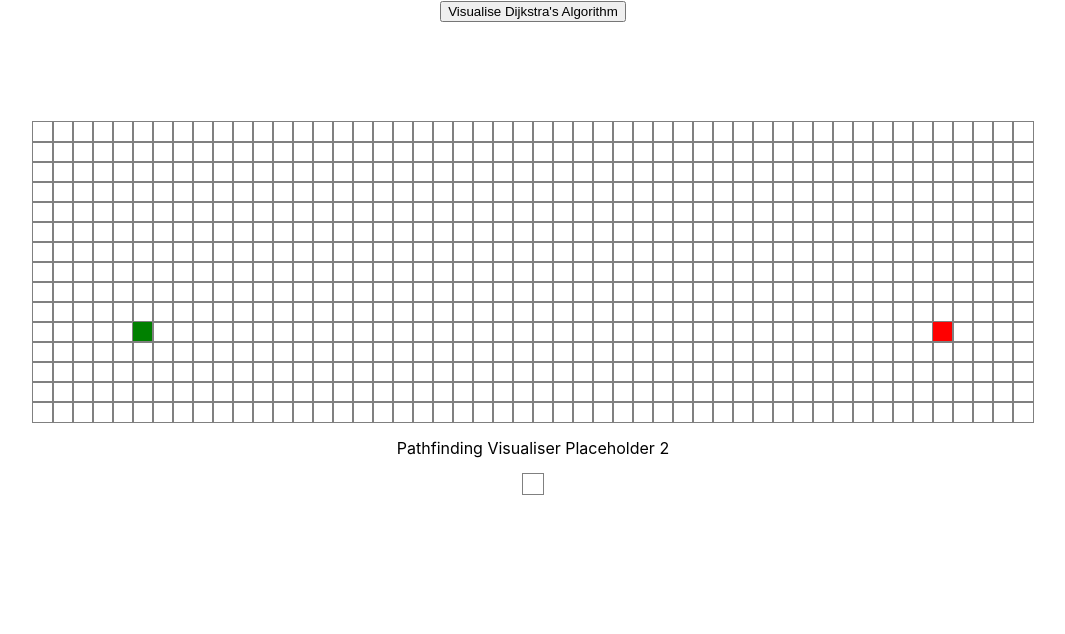
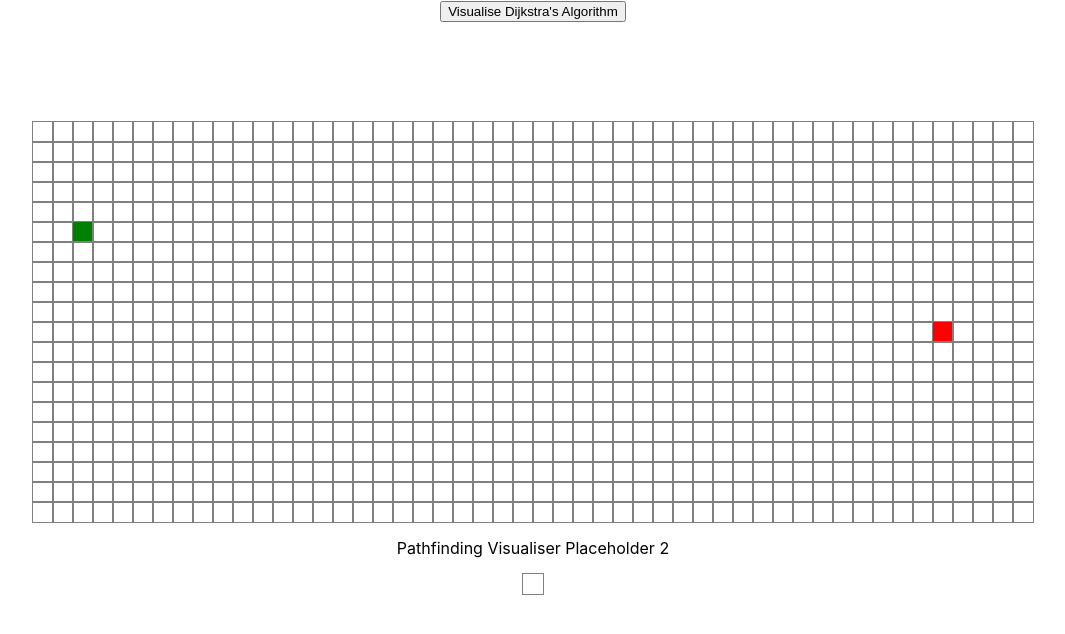
Before and after one commit to ivanleongwm/pathfinding-visualiser, a React (Create React App) app: page / in a window 1280 px wide. Shown: the top 634 px of the page, without its empty margins (107-1172 px from the left). Built offline with nearby package versions, Linux system fonts and the light colour scheme.

Commit message:
forward visualisation with dijkstra added

```diff
--- a/src/PathfindingVisualiser/Node/Node.css
+++ b/src/PathfindingVisualiser/Node/Node.css
@@ -1,6 +1,79 @@
+.node {
+  width: 25px;
+  height: 25px;
+  outline: 1px solid rgb(175, 216, 248);
+  display: inline-block;
+}
+
 .node-finish {
   background-color: red;
 }
+
 .node-start {
   background-color: green;
 }
+
+.node-visited {
+  animation-name: visitedAnimation;
+  animation-duration: 1.5s;
+  animation-timing-function: ease-out;
+  animation-delay: 0;
+  animation-direction: alternate;
+  animation-iteration-count: 1;
+  animation-fill-mode: forwards;
+  animation-play-state: running;
+}
+
+@keyframes visitedAnimation {
+  0% {
+    transform: scale(0.3);
+    background-color: rgba(0, 0, 66, 0.75);
+    border-radius: 100%;
+  }
+
+  50% {
+    background-color: rgba(17, 104, 217, 0.75);
+  }
+
+  75% {
+    transform: scale(1.2);
+    background-color: rgba(0, 217, 159, 0.75);
+  }
+
+  100% {
+    transform: scale(1);
+    background-color: rgba(0, 190, 218, 0.75);
+  }
+}
+
+.node-wall {
+  background-color: rgb(12, 53, 71);
+}
+
+.node-shortest-path {
+  animation-name: shortestPath;
+  animation-duration: 1.5s;
+  animation-timing-function: ease-out;
+  animation-delay: 0;
+  animation-direction: alternate;
+  animation-iteration-count: 1;
+  animation-fill-mode: forwards;
+  animation-play-state: running;
+}
+
+@keyframes shortestPath {
+  0% {
+    transform: scale(0.6);
+    background-color: rgb(255, 254, 106);
+  }
+
+  50% {
+    transform: scale(1.2);
+    background-color: rgb(255, 254, 106);
+  }
+
+  100% {
+    transform: scale(1);
+    background-color: rgb(255, 254, 106);
+  }
+}
--- a/src/PathfindingVisualiser/PathfindingVisualiser.jsx
+++ b/src/PathfindingVisualiser/PathfindingVisualiser.jsx
@@ -5,9 +5,8 @@
 
 const START_NODE_ROW = 5;
 const START_NODE_COL = 2;
-const FINISH_NODE_ROW = 5;
-const FINISH_NODE_COL = 8;
-
+const FINISH_NODE_ROW = 10;
+const FINISH_NODE_COL = 45;
 
 export default function PathfindingVisualiser() {
 
@@ -17,27 +16,10 @@
     });
 
     useEffect(() => {
-        function createGridArray() {
-            const nodesArray = []
-            for (let row = 0; row < 15; row++) {
-                const currentRow = [];
-                for (let col = 0; col < 50; col++) {
-                    const currentNode = {
-                        col,
-                        row,
-                        isStart: row === 10 && col === 5,
-                        isFinish: row === 10 && col === 45,
-                    };
-                    currentRow.push(currentNode);
-                }
-                nodesArray.push(currentRow)
-            }
-            setState({
-                grid: nodesArray,
-                mouseIsPressed: false
-            })
-        }
-        createGridArray();
+        setState({
+            grid: getInitialGrid(),
+            mouseIsPressed: false
+        });
     }, [])
 
     function animateDijkstra(visitedNodesInOrder, nodesInShortestPathOrder) {
@@ -51,21 +33,28 @@
             }
             setTimeout(() => {
                 const node = visitedNodesInOrder[i]
-                document.getElementById(`node-`)
-            })
+                document.getElementById(`node-${node.row}-${node.col}`).className = 'node node-visited';
+            }, 10 * i);
         }
     }
 
-    function animateShortestPath() {
-
+    function animateShortestPath(nodesInShortestPathOrder) {
+        for (let i = 0; i < nodesInShortestPathOrder.length; i++) {
+            setTimeout(() => {
+                const node = nodesInShortestPathOrder[i];
+                document.getElementById(`node-${node.row}-${node.col}`).className = 'node node-shortest-path';
+            }, 50 * i)
+        }
     }
 
     function visualiseDijkstra() {
-        const { grid } = state.grid;
+        const { grid } = state;
+        console.log(grid)
         const startNode = grid[START_NODE_ROW][START_NODE_COL];
         const finishNode = grid[FINISH_NODE_ROW][FINISH_NODE_COL];
         const visitedNodesInOrder = dijkstra(grid, startNode, finishNode);
         const nodesInShortestPathOrder = getNodesInShortestPathOrder(finishNode);
+        animateDijkstra(visitedNodesInOrder, nodesInShortestPathOrder);
     }
 
     const { grid, mouseIsPressed } = state
@@ -100,9 +89,9 @@
 
 const getInitialGrid = () => {
     const grid = [];
-    for (let row = 0; row < 10; row++) {
+    for (let row = 0; row < 20; row++) {
         const currentRow = [];
-        for (let col = 0; col < 10; col++) {
+        for (let col = 0; col < 50; col++) {
             currentRow.push(createNode(col, row));
         }
         grid.push(currentRow);
--- a/src/algorithms/dijkstra.js
+++ b/src/algorithms/dijkstra.js
@@ -54,6 +54,7 @@
     let currentNode = finishNode;
     while (currentNode !== null) {
         nodesInShortestPathOrder.unshift(currentNode);
+        console.log(currentNode)
         currentNode = currentNode.previousNode;
     }
     return nodesInShortestPathOrder
```
